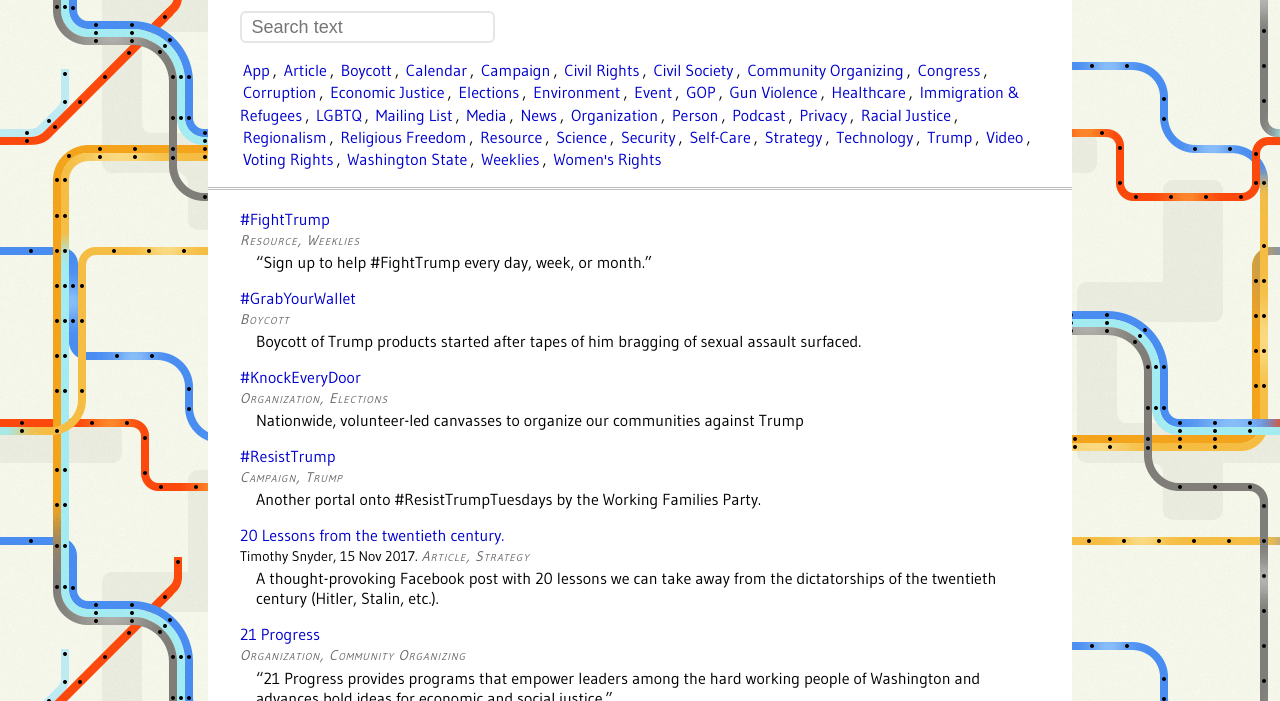
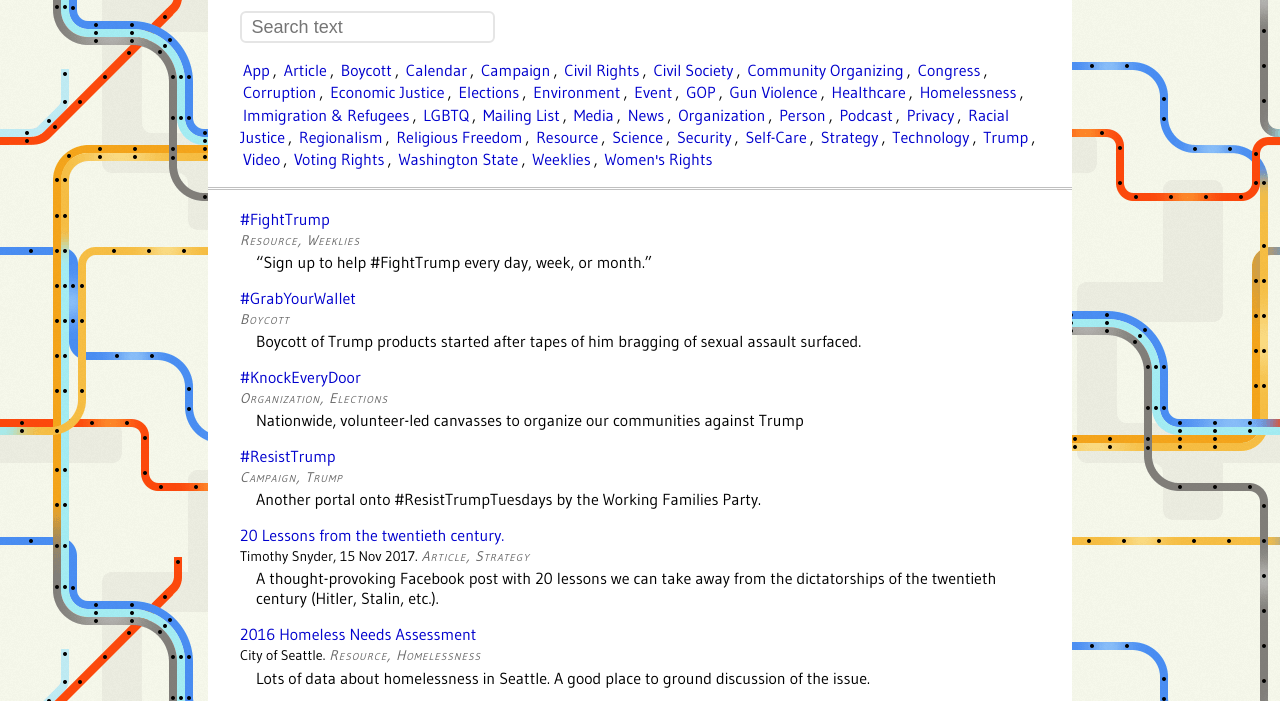
Before and after one commit to alxdark/blueprints, a website: page index.html in a window 1280 px wide. Shown: the part 77-778 px from the top of the page. Drawn offline with nearby package versions, Linux system fonts and the light colour scheme.

Commit message:
updated.

```diff
--- a/data.js
+++ b/data.js
@@ -8,7 +8,7 @@
 var c = f("App", "Article", "Boycott", "Calendar", "Campaign", "Corruption", "Event", "Mailing List", "News",
     "Organization", "Person", "Podcast", "Resource", "Racial Justice", "Civil Rights", "Civil Society",
     "Community Organizing", "Congress", "Economic Justice", "Elections", "Environment", "GOP", "Gun Violence",
-    "Healthcare", "Immigration & Refugees", "LGBTQ", "Media", "News", "Privacy", "Regionalism", "Religious Freedom",
+    "Healthcare", "Homelessness", "Immigration & Refugees", "LGBTQ", "Media", "News", "Privacy", "Regionalism", "Religious Freedom",
     "Science", "Security", "Self-Care", "Strategy", "Technology", "Trump", "Video", "Voting Rights",
     "Washington State", "Weeklies", "Women's Rights");
 var t = f("App", "Article", "Boycott", "Calendar", "Campaign", "Event", "Mailing List", "News",
@@ -20,6 +20,7 @@
 ,{title: "#KnockEveryDoor", url: "https://knockeverydoor.org/", cat: [organization, elections], info: "Nationwide, volunteer-led canvasses to organize our communities against Trump"}
 ,{title: "#ResistTrump", url: "http://resisthere.org/", cat: [campaign, trump], info: "Another portal onto #ResistTrumpTuesdays by the Working Families Party."}
 ,{title: "20 Lessons from the twentieth century.", url: "https://www.facebook.com/timothy.david.snyder/posts/1206636702716110", cat: [article, strategy], author: "Timothy Snyder", date: "15 Nov 2017", info: "A thought-provoking Facebook post with 20 lessons we can take away from the dictatorships of the twentieth century (Hitler, Stalin, etc.)."}
+,{title: "2016 Homeless Needs Assessment", author: "City of Seattle", cat: [resource, homelessness], url: "http://coshumaninterests.wpengine.netdna-cdn.com/wp-content/uploads/2017/03/City-of-Seattle-Needs-Assesment-Report-Draft-FINAL.pdf", info: "Lots of data about homelessness in Seattle. A good place to ground discussion of the issue."}
 ,{title: "21 Progress", url: "https://21progress.org/", cat: [organization, community_organizing], info: "“21 Progress provides programs that empower leaders among the hard working people of Washington and advances bold ideas for economic and social justice.”"}
 ,{title: "3 ways you can change the conversation about immigration on Facebook.", author: "Carly Goodman", pub: "AFSC Blog.",url: "https://www.afsc.org/blogs/media-uncovered/3-ways-change-conversation-immigration-facebook", date: "18 Nov 2016", cat: [article, immigration_refugees], info: "Good explanation of arguments that can be made to common criticisms and misconceptions about immigration issues."}
 ,{title: "350.org", url: "https://350.org/", cat: [organization, environment], info: "Climate change movement."}
@@ -37,12 +38,13 @@
 ,{title: "America’s Voice", url: "http://www.americasvoice.org/", cat: [organization, immigration_refugees], info: "They have a good blog."}
 ,{title: "American Bridge PAC", url: "https://americanbridgepac.org/", cat: [resource, congress], info: "Focus on research and ad campaigns to hold Republicans accountable for their malfeasance."}
 ,{title: "American Civil Liberties Union", url: "https://www.aclu.org/", cat: [organization, civil_rights, privacy]}
-,{title: "American Friends Service Committee", url: "https://www.afsc.org/", cat: [organization, religious_freedom], info: "They have a blog and a mailing list, but not sure how much is happening here. However I did get a good article or two from their blog."}
+,{title: "American Friends Service Committee", url: "https://www.afsc.org/actioncenter", cat: [organization, religious_freedom], info: "They have a blog and a mailing list, but not sure how much is happening here. However I did get a good article or two from their blog."}
 ,{title: "American Immigration Council", url: "https://americanimmigrationcouncil.org/", cat: [organization, immigration_refugees], info: "Looks like a think tank to me, with very comprehensive backgrounders on all aspects of immigration."}
 ,{title: "An Alternative Strategy for Democratic Success: Growing a New Electorate", url: "http://washingtonmonthly.com/2017/02/22/an-alternative-strategy-for-democratic-success-growing-a-new-electorate/", author: "Nancy LeTourneau", pub: "Washington Monthly", date: "22 Feb 2017", cat: [article, community_organizing, elections]}
 ,{title: "Anti-Defamation League", url: "http://www.adl.org/", cat: [organization, religious_freedom], info: "The ADL “fights anti-Semitism and all forms of bigotry, defends democratic ideals and protects civil rights for all.”"}
 ,{title: "Asian Counseling Referral Service", url: "https://acrs.org/", cat: [organization, immigration_refugees], info: "Services include application and fee waiver assistance, as well as ESL and English Citizenship classes, free, or available at low cost, to eligible applicants."}
 ,{title: "Autocracy: Rules for Survival", url: "http://www.nybooks.com/daily/2016/11/10/trump-election-autocracy-rules-for-survival/", author: "Masha Gessen", pub: "New York Review of Books", date: "10 Nov 2016", cat: [article, strategy], info: "Good advice, if pessimistic (she suggests our institutions won’t fight back at all)."}
+,{title: "Backbone Campaign", url: "http://www.backbonecampaign.org/", cat: [campaign, organization, environment], info: "“Backbone Campaign provides artful activism & creative organizing tools, training & action support for the 99%.”"}
 ,{title: "Bill Moyers", url: "http://billmoyers.com/", cat: [person, media], facebook: "moyersandcompany", twitter: "BillMoyersHQ", info: "Another media personality with a lot to say about Trump regime."}
 ,{title: "Black Lives Matter", url: "http://blacklivesmatter.com/", cat: [racial_justice, organization, campaign], info: "BLM seems very decentralized, so I’m not sure if this site is “official” per se."}
 ,{title: "Café to Go: A Quick Reference Guide for hosting World Café", url: "http://www.theworldcafe.com/wp-content/uploads/2015/07/Cafe-To-Go-Revised.pdf", author: "The World Café", cat: [article, community_organizing], date: "2015", info: "Many community organizing meetings have followed some variant of the process described here in some depth, to find collective ideas and consensus through conversations."}
@@ -103,6 +105,7 @@
 ,{title: "Front and Centered", url: "http://frontandcentered.org/", cat: [organization, environment, economic_justice], info: "“A statewide coalition of organizations and groups rooted in communities of color and people with lower incomes; we’re on the frontlines of economic and environmental change.” Good climate/environmental justice information here."}
 ,{title: "Fuse: Together for Progress", url: "http://fusewashington.org/", cat: [organization, community_organizing], info: "I believe this organization is more active on the east side of the state, but they are involved in other campaigns."}
 ,{title: "FWD.us", url: "https://www.fwd.us", cat: [organization, immigration_refugees], info: "This looks like a tech-industry sponsored, pro-immigration reform organization. No Seattle chapter at this time."}
+,{title: "Gender Justice League", url: "http://www.genderjusticeleague.org/", cat: [lgbtq, organization], info: "“Gender Justice League has focused on elevating civil and human rights for trans and gender diverse people by creating community through advocacy efforts and shared leadership development.”"}
 ,{title: "George Lakoff", url: "https://georgelakoff.com/blog/", cat: [person, strategy], twitter: "georgelakoff", facebook: "George-Lakoff-Official-165643503477608", info: "Cognitive anthropologist who has done extensive research on conservative worldviews and recently, the mindset behind the Trump voter."}
 ,{title: "Global Nonviolent Action Database", url: "http://nvdatabase.swarthmore.edu/", cat: [resource, strategy]}
 ,{title: "Government by White Nationalism Is Upon Us.", url: "http://www.slate.com/articles/news_and_politics/cover_story/2017/02/government_by_white_nationalism_is_upon_us.html", cat: [article, civil_society, trump], author: "James Bouie", pub: "Slate", date: "6 Feb 2017"}
@@ -128,6 +131,7 @@
 ,{title: "Islam Fact Check", url: "http://islamfactcheck.org/", cat: [resource, religious_freedom]}
 ,{title: "Jitsi", url: "https://jitsi.org/", cat: [app, security], info: "Secure (encrypted) video calls and chat"}
 ,{title: "K-12 Coalition to Protect Undocumented Students", url: "http://www.undocustudentcoalitionwa.org/", cat: [organization, immigration_refugees], info: "“All students, regardless of immigration status, have a constitutional right to attend public K-12 education (Plyler vs. Doe, 457 U.S. 202, 1982).... we urge Washington State school districts to support their school staff, undocumented students and families through the following 3 recommended actions...”"}
+,{title: "Kids in Need of Defense (KIND)", url: "https://supportkind.org/", cat: [organization, immigration_refugees], info: "KIND represents unaccompanied immigrant and refugee children in their deportation proceedings."}
 ,{title: "Know Your Rights", url: "http://unitedwedream.org/thank-deportation-defense-card-handy-phone/", author: "United We Dream", cat: [resource, immigration_refugees], info: "Good KYR cheat sheets, phone sized, several languages, and a hotline to call if you see ICE agents."}
 ,{title: "Lambda Legal", url: "https://www.lambdalegal.org/", cat: [organization, lgbtq]}
 ,{title: "Lawyers’ Committee for Civil Rights Under Law", url: "https://lawyerscommittee.org/", cat: [organization, civil_rights], info: "In addition to civil rights cases, this organization was very active in receiving reports of vote irregularities during the election."}
@@ -136,6 +140,7 @@
 ,{title: "Lightning Bolt", url: "http://www.lightningbolt.vision/", cat: [resource, civil_society], info: "Prepper culture for leftists."}
 ,{title: "MALDEF (The Latino Legal Voice for Civil Rights in America)", url: "http://www.maldef.org/", cat: [organization, civil_rights, immigration_refugees]}
 ,{title: "March for Science, Seattle", url: "http://seascimarch.org/", cat: [event, congress, environment, civil_society]}
+,{title: "Migration Policy Institute", url: "http://www.migrationpolicy.org/", cat: [organization, immigration_refugees], info: "A DC think tank with lots of research on the migration of people worldwide."}
 ,{title: "Moms Demand Action", url: "http://momsdemandaction.org/", cat: [organization, gun_violence], info: "“Much like Mothers Against Drunk Driving was created to reduce drunk driving, Moms Demand Action for Gun Sense in America was created to demand action from legislators, state and federal; companies; and educational institutions to establish common-sense gun reforms.”"}
 ,{title: "Movement 2017", url: "http://movementvote.org/", cat: [resource, elections]}
 ,{title: "Muslim Association of Puget Sound", url: "http://www.mapsredmond.org/", cat: [organization, religious_freedom], info: "They have been responding to vandalism of mosques in our region (at the least, there’re probably doing more)."}
@@ -148,7 +153,8 @@
 ,{title: "Natural Resources Defense Council", url: "https://www.nrdc.org/", cat: [organization, environment], info: "“The Natural Resources Defense Council works to safeguard the earth.”"}
 ,{title: "Nifty Fifty", url: "https://www.fiftynifty.org/", cat: [campaign, congress], info: "“This is a grassroots challenge to get friends in 50 states to make calls to their congresspeople about an issue they care about.” To a greater extent than similar projects, this effort seeks to extend networks across the country."}
 ,{title: "Northwest Immigrant Rights Project", url: "https://www.nwirp.org/", cat: [organization, immigration_refugees], info: "Volunteer opportunities: general intake volunteers (college students looking to enter law school); volunteer translators/interpreters; document processing volunteers."}
-,{title: "Obamacare is working and repealing it would be a catastrophe.", url: "https://www.ofa.us/why-obamacare-matters/", pub: "Organizing for Action", cat: [resource, healthcare], info: "This is a large collection of resources to draw upon when advocating for the ACA. With handy ways to share each resource on social media&hellip;it's a good idea for other causes."}
+,{title: "Obamacare is working and repealing it would be a catastrophe.", url: "https://www.ofa.us/why-obamacare-matters/", pub: "Organizing for Action", cat: [resource, healthcare], info: "This is a large collection of resources to draw upon when advocating for the ACA. With handy ways to share each resource on social media&hellip;it’s a good idea for other causes."}
+,{title: "Office of Immigrant and Refugee Affairs, City of Seattle", url: "http://www.seattle.gov/iandraffairs", cat: [immigration_refugees, organization], info: "There’s a lot of good data here about immigrant and refugee communities in our city."}
 ,{title: "One America", url: "http://weareoneamerica.org/", cat: [organization, immigration_refugees], info: "“OneAmerica’s mission is to advance the fundamental principles of democracy and justice through building power in immigrant communities, in collaboration with key allies.” I have met OneAmerica organizers at events, they are out there."}
 ,{title: "OpenSecrets", url: "http://www.opensecrets.org/search", cat: [resource, congress],info: "Voting records and positions."}
 ,{title: "Organizing for Action", url: "https://www.facebook.com/OFA/", cat: [organization, community_organizing],info: "This was originally an organization to support Obama’s presidency, it has recently become a little more active in organizing against Trump."}
@@ -229,6 +235,7 @@
 ,{title: "The Spy Who Wrote the Trump-Russia Memos: It Was 'Hair-Raising' Stuff", url: "http://www.motherjones.com/politics/2017/01/spy-who-wrote-trump-russia-memos-it-was-hair-raising-stuff", author: "David Corn", pub: "Mother Jones", date: "13 Jan 2017", cat: [article, corruption]}
 ,{title: "The voting rights manifesto: a state-by-state plan to defend democracy.", author: "Daniel Nichanian", pub: "Vox", url: "http://www.vox.com/the-big-idea/2016/12/15/13957714/voting-rights-states-ballot-franchise-civil-rights", info: "“Access to the franchise is now the object of an all-out political battle. Those committed to protecting people’s right to vote — as well as their actual ability to exercise this right — must organize accordingly.”", date: "15 Dec 2016", cat: [article, voting_rights] }
 ,{title: "The Weeds", url: "http://www.vox.com/the-weeds", pub: "Vox", cat: [podcast, news]}
+,{title: "These Bernie Alums Think They’ve Found the Secret to Reaching Trump Voters", author: "Tim Murphy", pub: "BillMoyers.com", date: "3 Mar 2017", url: "http://billmoyers.com/story/bernie-alums-think-theyve-found-secret-reaching-trump-voters/", info: "Intriguing article about “deep canvassing” efforts like SwingLeft.", cat: [article, elections]}
 ,{title: "Toolkit to Defend Against ICE Raids and Community Arrests", url: "http://www.immdefense.org/raids-toolkit/", cat: [resource, immigration_refugees, civil_rights], info: "Very detailed discussion of past ICE practices and preparation for the future."}
 ,{title: "Tor Browser", url: "https://www.torproject.org/", cat: [app, security], info: "An open source web browser that helps defend you against traffic analysis, a form of network surveillance. Easy and important to use in some contexts."}
 ,{title: "Town Hall Project 2018", url: "https://townhallproject.com/", cat: [resource, congress], fav: true, info: "A list of all town hall and other public meetings that Congress are holding, all across the union."}
@@ -251,12 +258,12 @@
 ,{title: "Unite Guide", url: "http://www.uniteguide.com/", cat: [resource, elections, community_organizing], info: "How we used social media to organize about 1m people across 50 states since the week of the 2016 presidential election.”"}
 ,{title: "United We Dream", url: "http://weareuwd.org/", cat: [organization, immigration_refugees], info: "Focused on immigrants with DACA and DAPA status, as well as higher education issues for “Dreamers”."}
 ,{title: "Vote Riders", url: "http://www.voteriders.org/", cat: [organization, voting_rights]}
+,{title: "Wall of Us", url: "https://www.wall-of-us.org/", cat: [resource, weeklies],  info: "“Four concrete acts of resistance delivered to your inbox each week.”"}
+,{title: "Wallingford Indivisible", url: "https://www.facebook.com/groups/260964084339252/", cat: [organization, elections, congress], info: "Originall Wallingford Area Resistance, large group that has adopted Indivisible approach to engagement."}
 ,{title: "Washington Dream Coalition", url: "http://www.wadreamcoalition.org/", cat: [organization, immigration_refugees], info: "Organization for Dreamers in Washington state, education focused. Last blog post was March of 2016. I heard they are following Daniel Medina’s case."}
 ,{title: "Washington Immigrant Solidarity Network", url: "http://waimmigrantsolidaritynetwork.org/", cat: [organization, immigration_refugees], info: "Organization of immigrant rights groups, lawyers, labor unions, and activists to support immigrant rights in Washington state.", facebook: "WAimmigrantsolidaritynetwork"}
+,{title: "Washington Post", url: "https://www.washingtonpost.com/", cat: [news], info: "I believe this national paper did the best reporting on the Trump campaign and is a good place to read about the day’s news."}
 ,{title: "Washington State Immigration Community Events Calendar", url: "https://www.nwirp.org/calendar-of-community-immigration-events/", cat: [calendar], info: "Know your rights presentations and the like throughout Washington state."}
-,{title: "Wall of Us", url: "https://www.wall-of-us.org/", cat: [resource, weeklies],  info: "“Four concrete acts of resistance delivered to your inbox each week.”"}
-,{title: "Wallingford Indivisible", url: "https://www.facebook.com/groups/260964084339252/", cat: [organization, elections, congress], info: "Originall Wallingford Area Resistance, large group that has adopted Indivisible approach to engagement."}
-,{title: "Washington Post", url: "https://www.washingtonpost.com/", cat: [news], info: "I believe this national paper did the best reporting on the Trump campaign and is a good place to read about the day’s news."}
 ,{title: "Washington Votes", url: "http://washingtonvotes.org/", cat: [resource, washington_state], info: "The best resource I have found for looking up information on bills in the Washington state legislature."}
 ,{title: "We have 100 days to stop Donald Trump from systemically corrupting our institutions.", url: "http://www.vox.com/policy-and-politics/2016/11/17/13626514/trump-systemic-corruption", author: "Matthew Yglesias", pub: "Vox", date: "17 Nov 2016", cat: [article, strategy]}
 ,{title: "We have at most a year to defend American democracy, perhaps less.", url: "http://international.sueddeutsche.de/post/157058066625/we-have-at-most-a-year-to-defend-american", author: "Matthias Kolb interviewing Timothy Snyder", pub: "SZ", date: "7 Feb 2017", info: "This interview lays out in simple and incontrovertible terms that the administration is following the same “playbook” as the Nazi Party in the 1930s.", cat: [article, civil_society], fav: true}
@@ -274,16 +281,13 @@
 ,{title: "Working Families Party", url: "http://workingfamilies.org/", cat: [campaign, voting_rights], info: "This is a 3rd party that is active in the northeast of the United States. They have had some interesting electoral successes in local races."}
 ,{title: "Yes California Independence Campaign", url: "http://www.yescalifornia.org/", cat: [organization, regionalism], info: "The campaign behind #calexit."}
 ];
+
 //“” ’
-// Unreviewed
+
 //http://defendlocal.com/ - Campaign to Defend Local Solutions
 //http://nlc.org/sites/default/files/2017-02/NLC%20Preemption%20Report%202017.pdf
-//or http://www.nlc.org/preemption
+//http://www.nlc.org/preemption
 //http://billmoyers.com/story/bernie-alums-think-theyve-found-secret-reaching-trump-voters/
-//Innovation Law Lab
-//American Immigration Representation Project
-//https://mappingpoliceviolence.org/
-//https://www.checkthepolice.org/
 //https://staywoke.typeform.com/to/yernqh - no idea what this is for
 //http://www.drumnyc.org/wp-content/uploads/2017/02/ABriefGuideforReportingRaidsonSocialMedia.docx.pdf
 //http://www.law.nyu.edu/immigrantrightsclinic/community-resources/videos/ - pretty good KYR videos
@@ -292,8 +296,17 @@
 //https://www.nytimes.com/2017/03/09/opinion/connecting-trumps-dots-to-russia.html?smid=tw-share - summarizes situation
 //https://www.washingtonpost.com/lifestyle/style/pro-trump-media-sets-the-agenda-with-lies-heres-how-traditional-media-can-take-it-back/2017/03/11/4f30f768-050a-11e7-b9fa-ed727b644a0b_story.html
 //http://www.cnbc.com/2017/03/12/fearful-immigrants-are-offered-anti-deportation-training.html
-//https://supportkind.org/
 //http://www.outdooralliance.org/blog/2017/3/13/how-to-write-a-letter-to-the-editor
-//http://www.independent.co.uk/news/world/americas/us-mosques-threats-double-islamophobia-threats-vandalism-2017-cair-american-islamic-relations-a7631581.html
+//https://resistbot.io/
+//https://www.afsc.org/blogs/media-uncovered/four-tips-talking-about-trumps-muslim-ban?utm_source=Mar2017AFSCNow
+//https://www.afsc.org/sanctuaryeverywhere
+//https://www.afsc.org/actioncenter
+//http://ccmc.org/tips/write-and-be-counted-op-eds-and-letters/
+//https://www.splcenter.org/20150126/speak-responding-everyday-bigotry
+//http://pages.ucsd.edu/~zhajnal/page5/documents/voterIDhajnaletal.pdf
+//https://docs.google.com/spreadsheets/d/1y5QASbrOOu42RmxoxTBI6zWer89ICTvMky0b2d02Kok/edit#gid=0
+//https://www.nytimes.com/2017/02/10/opinion/a-game-plan-for-senate-democrats.html
+//https://www.theguardian.com/us-news/2017/jan/30/statistics-trump-administration-numbers-manipulation
+//https://www.theguardian.com/commentisfree/2017/feb/11/americans-arent-attached-democracy-rule-law
 
 //https://actionnetwork.org/forms/wa-rapid-response-volunteer-team
--- a/index.js
+++ b/index.js
@@ -17,7 +17,7 @@
             textValue: null,
             items: data,
             categories: c,
-            date: "15 Mar 2017"
+            date: "18 Mar 2017"
         },
         created: function() {
             var arr = document.location.hash.split("=");
```
Also changed, not shown: verifier.html (+3 -0 lines).
